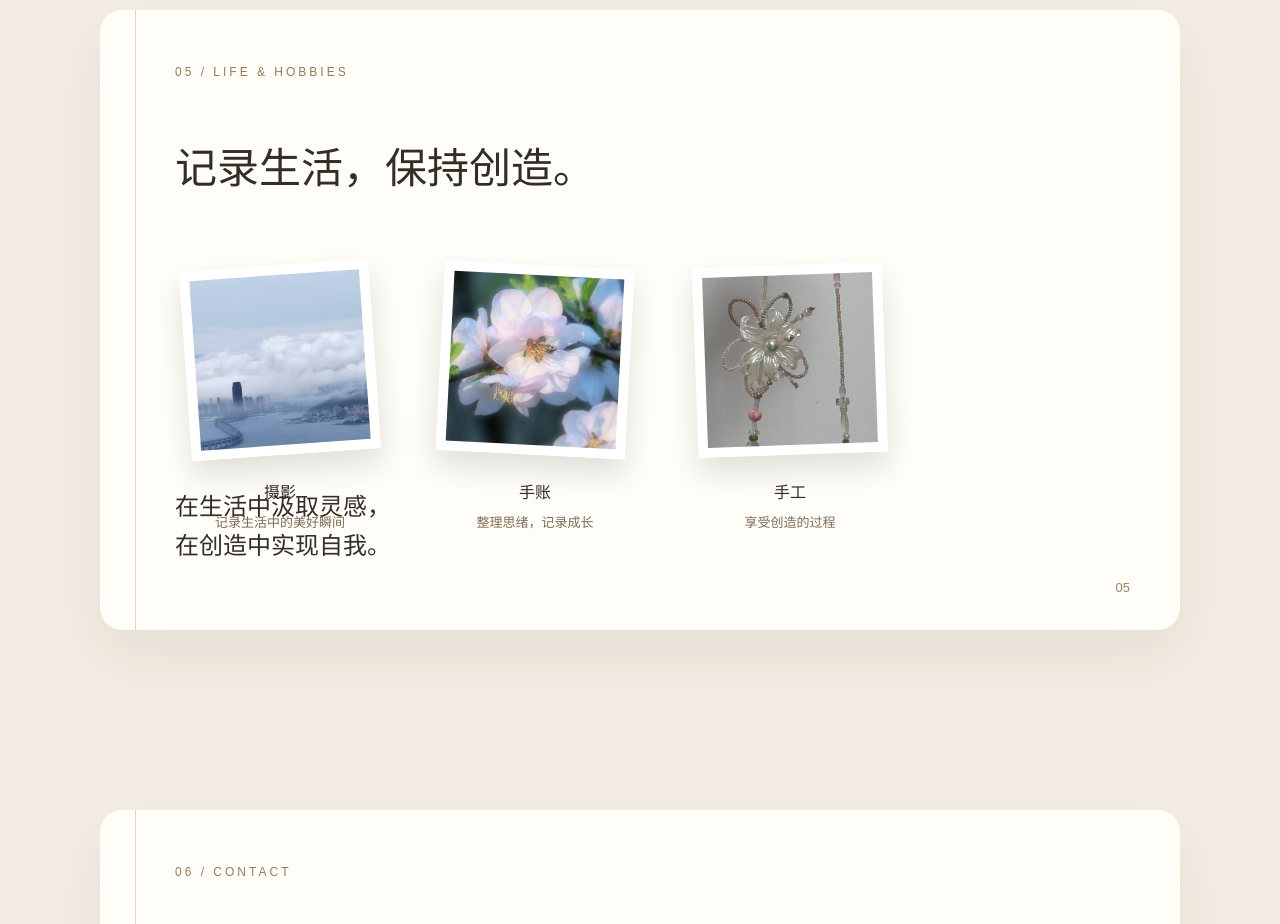
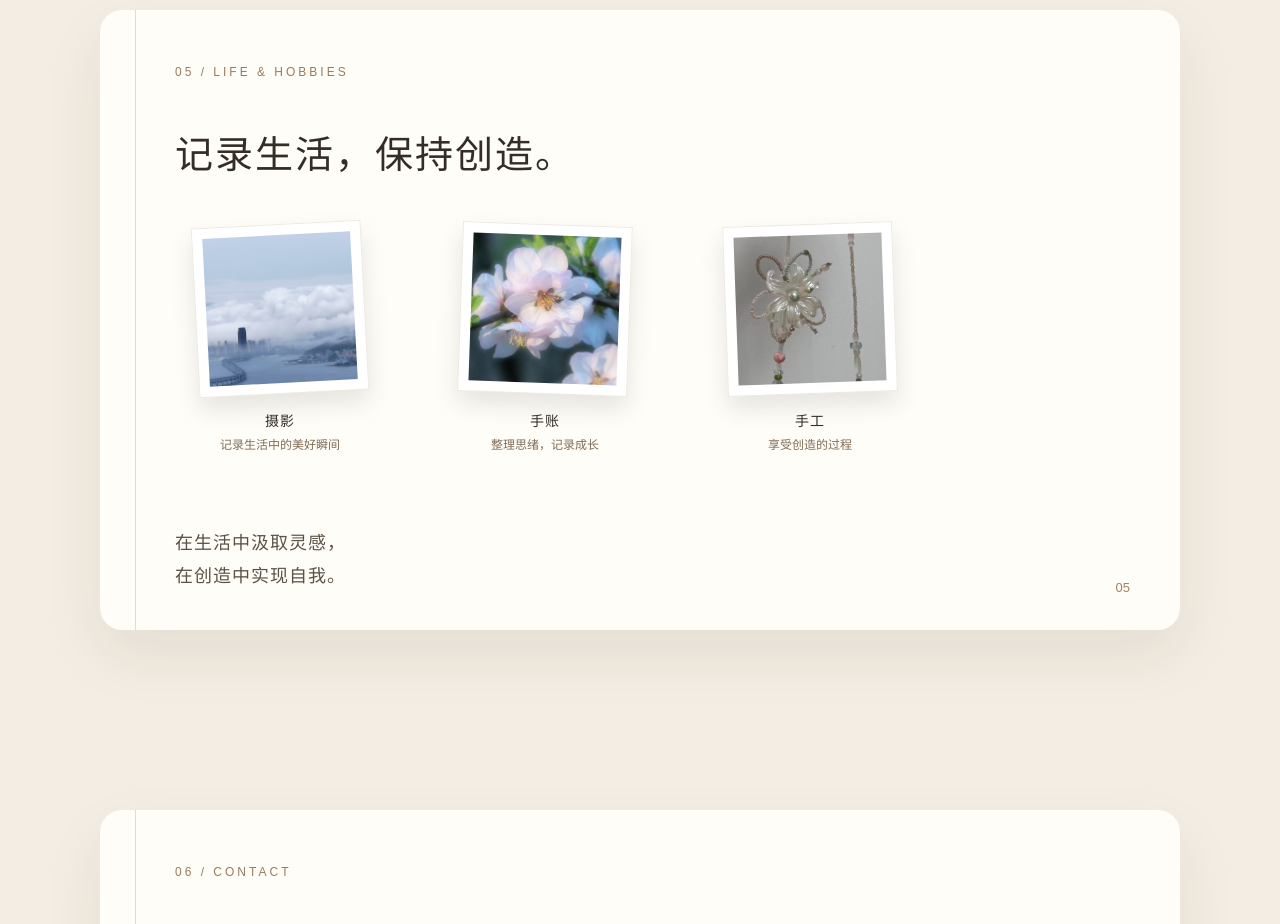
Before and after one commit to Mengyaolv/mengyaolv.github.io, a plain HTML site: page index.html in a window 1280 px wide. Shown: the part 3280-4204 px from the top of the page. Drawn offline with Linux system fonts and the light colour scheme.

Commit message:
Update style.css

```diff
--- a/style.css
+++ b/style.css
@@ -1009,17 +1009,15 @@ color:#5d5146;
 
 .hobby-title{
 
-
 font-family:
 "Songti SC",
 serif;
 
-
-font-size:42px;
-
-
-margin-top:55px;
-
+font-size:38px;
+
+margin-top:45px;
+
+letter-spacing:2px;
 
 }
 
@@ -1027,29 +1025,23 @@ margin-top:55px;
 
 .hobby-gallery{
 
-
 display:flex;
 
-
-gap:45px;
-
-
-margin-top:70px;
-
-
-}
-
+gap:55px;
+
+margin-top:45px;
+
+align-items:flex-start;
+
+}
 
 
 .hobby-card{
 
-
 width:210px;
 
-
 text-align:center;
 
-
 }
 
 
@@ -1057,52 +1049,41 @@ text-align:center;
 
 .hobby-card img{
 
-
-width:190px;
-
-
-height:190px;
-
+width:170px;
+
+height:170px;
 
 object-fit:cover;
 
-
 padding:10px;
 
-
 background:#fff;
 
+border:1px solid rgba(197,179,153,.3);
 
 box-shadow:
 
-0 15px 30px rgba(0,0,0,.12);
-
+0 12px 25px rgba(0,0,0,.10);
 
 transition:.5s;
 
-
-}
-
+}
 
 
 .hobby-card:nth-child(1) img{
 
-
 transform:
 
-rotate(-4deg);
-
+rotate(-3deg);
 
 }
 
 
 .hobby-card:nth-child(2) img{
 
-
 transform:
 
-rotate(3deg);
-
+rotate(2deg);
 
 }
 
@@ -1110,14 +1091,11 @@ rotate(3deg);
 
 .hobby-card:nth-child(3) img{
 
-
 transform:
 
 rotate(-2deg);
 
-
-}
-
+}
 
 
 
@@ -1138,12 +1116,11 @@ translateY(-8px);
 
 .hobby-name{
 
-
-margin-top:20px;
-
-
-font-size:16px;
-
+margin-top:12px;
+
+font-size:14px;
+
+letter-spacing:1px;
 
 }
 
@@ -1151,46 +1128,38 @@ font-size:16px;
 
 .hobby-desc{
 
-
-font-size:13px;
-
+font-size:12px;
+
+line-height:1.7;
+
+color:#806c55;
+
+margin-top:5px;
+
+}
+
+
+
+.life-quote{
+
+position:absolute;
+
+left:75px;
+
+bottom:38px;
+
+font-family:
+
+"Songti SC",
+serif;
+
+font-size:18px;
 
 line-height:1.8;
 
-
-color:#806c55;
-
-
-margin-top:8px;
-
-
-}
-
-
-
-
-.life-quote{
-
-
-position:absolute;
-
-
-left:75px;
-
-
-bottom:65px;
-
-
-font-family:
-
-serif;
-
-
-font-size:24px;
-
-
-line-height:1.6;
-
+color:#5c5146;
+
+letter-spacing:1px;
 
 }
 
```
